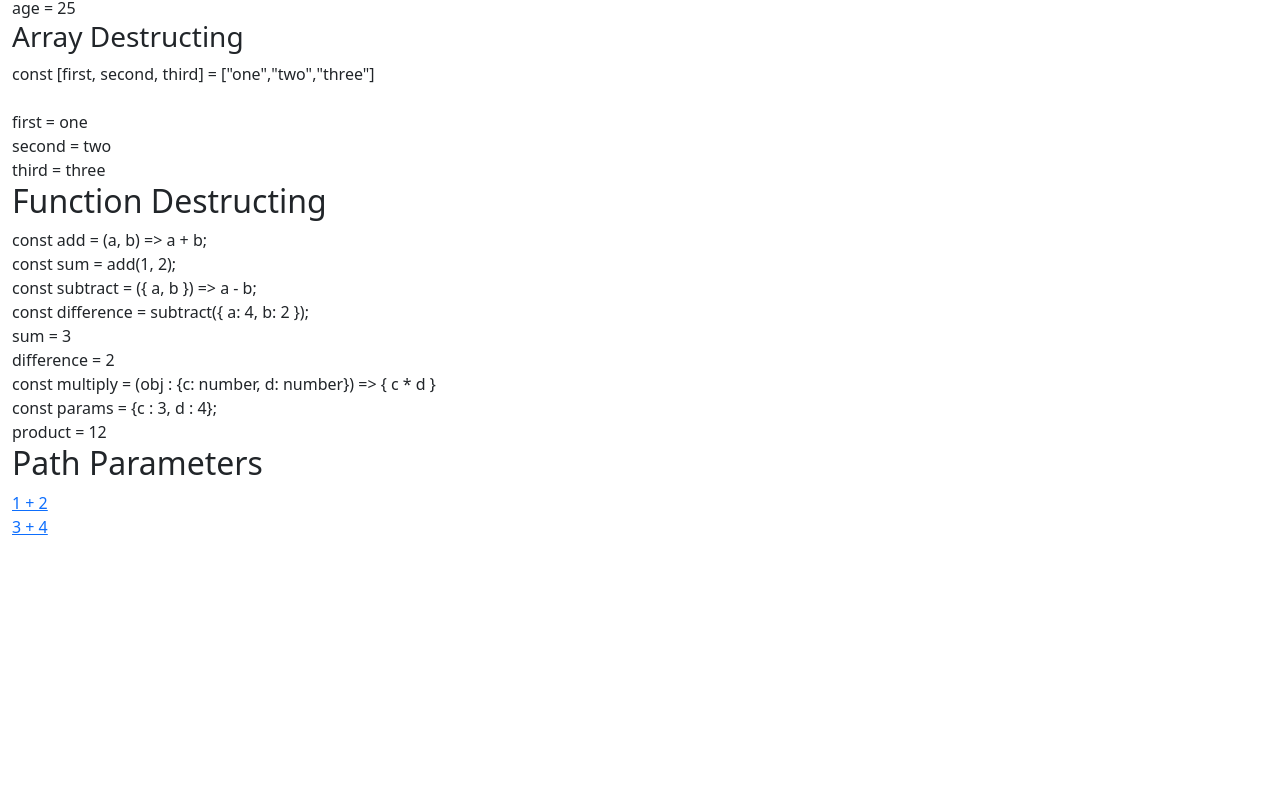
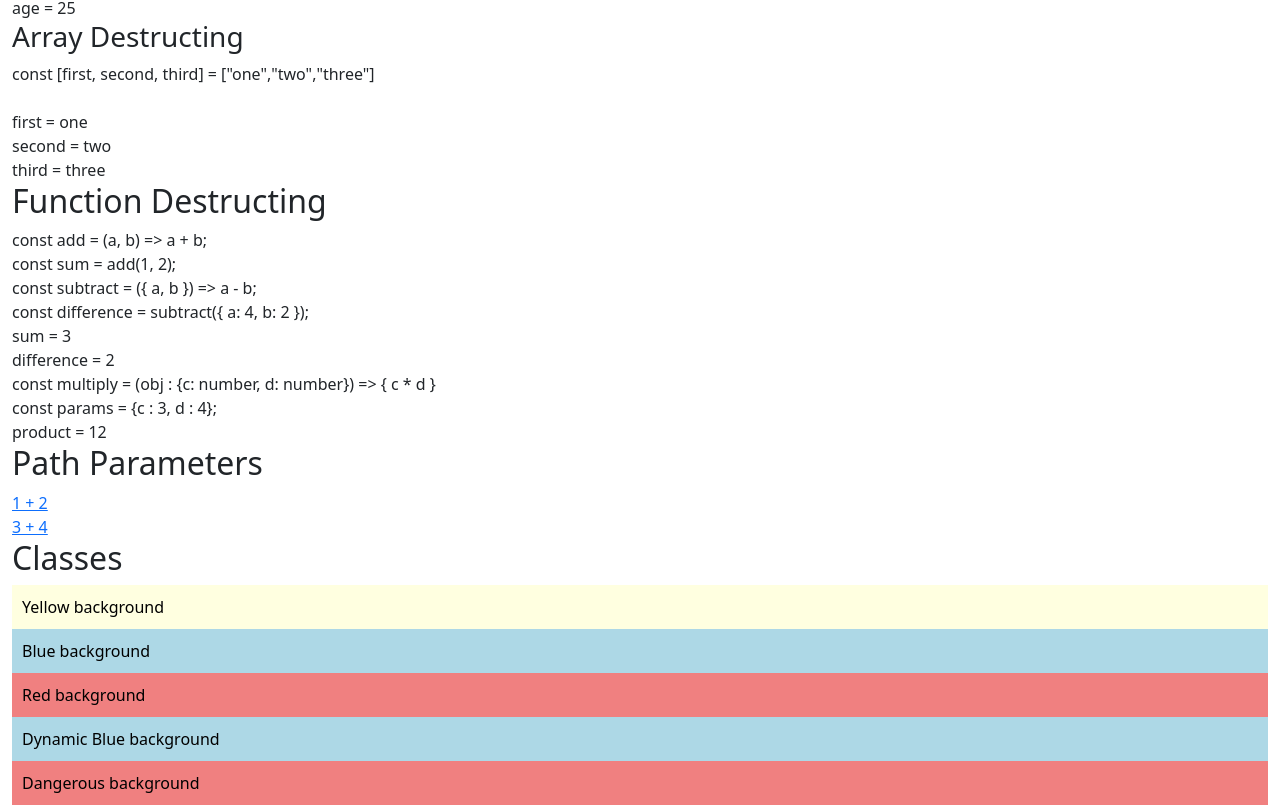
Before and after one commit to KaijunChen0/kanbas-react-web-app, a React (Create React App) app: page /#/Labs/a3 in a window 1280 px wide. Shown: the part 3573-4378 px from the top of the page. Before the commit the page ends 4112 px from the top, so only its background shows below. Built offline with nearby package versions, Linux system fonts and the light colour scheme.

Commit message:
add 2.3.4 part

```diff
--- a/src/Labs/a3/css/Classes/index.tsx
+++ b/src/Labs/a3/css/Classes/index.tsx
@@ -1,6 +1,9 @@
 import './index.css';
 
 function Classes() {
+    const color = 'blue';
+    const dangerous = true;
+
     return (
         <div>
             <h2>Classes</h2>
@@ -10,6 +13,12 @@ function Classes() {
             Blue background     </div>
             <div className="wd-bg-red wd-fg-black wd-padding-10px">
             Red background     </div>
+
+            <div className={`wd-bg-${color} wd-fg-black wd-padding-10px`}>
+                Dynamic Blue background</div>
+            <div className={`${dangerous ? 'wd-bg-red' : 'wd-bg-green'} wd-fg-black wd-padding-10px`}>
+                Dangerous background</div>
+
         </div>
         )
 };
--- a/src/Labs/a3/index.tsx
+++ b/src/Labs/a3/index.tsx
@@ -1,5 +1,6 @@
 import JavaScript from "./Javascript";
 import PathParameters from "./routing/PathParameters";
+import Classes from "./css/Classes";
 
 function Assignment3() {
     return (
@@ -7,6 +8,7 @@ function Assignment3() {
             <h2>Assignment 3</h2>
             <JavaScript />
             <PathParameters />
+            <Classes />
         </div>
     );
 }
```
Also changed, not shown: src/Labs/a3/css/Styles/index.tsx (added). Lines whose indentation alone changed are shown as unchanged.
